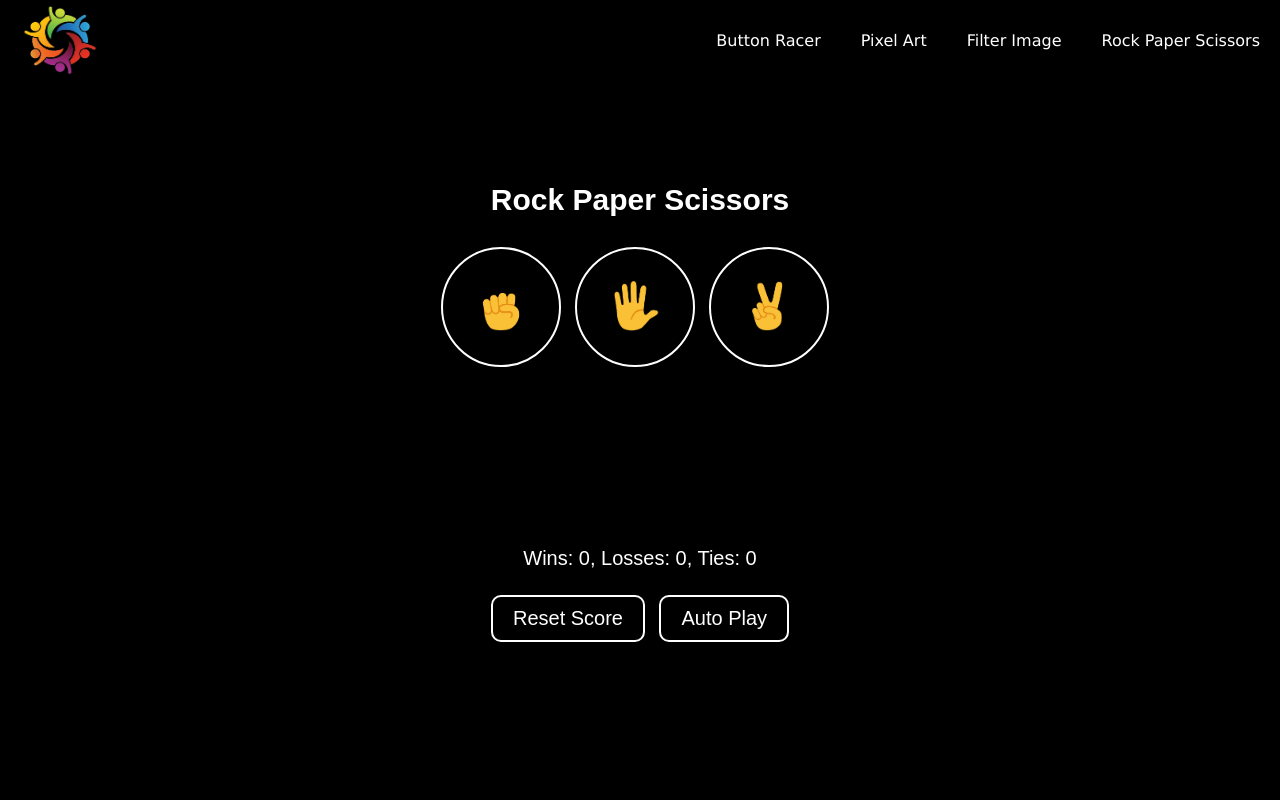
After one commit to GDSC-NMIMS-MPSTME-Mumbai/project-mirage, a Flask app: page /rock-paper-scissors in a window 1280 px wide. The commit adds this page. Run offline with Flask 3, Linux system fonts and the light colour scheme.

Commit message:
added rock-paper-scissors

```diff
--- a/main.py
+++ b/main.py
@@ -17,6 +17,10 @@ def hello_world():
 def pixel_art():
     return render_template('pixel-art.html')
 
+@app.route('/rock-paper-scissors')
+def rock_paper_scissors():
+    return render_template('rock-paper-scissors.html')
+
 # Define a route for the '/generate-random' URL
 @app.route('/generate-random')
 def generate():
@@ -30,6 +34,8 @@ def generate():
 def filter():
     return render_template('filter.html')
 
+
+
 # Run the Flask application if this script is executed directly
 if __name__ == '__main__':
     # Enabling debugging mode for easier development
--- /dev/null
+++ b/static/js/rock-paper-scissors.js
@@ -0,0 +1,147 @@
+let score = JSON.parse(localStorage.getItem("score")) || {
+    wins: 0,
+    losses: 0,
+    ties: 0,
+};
+
+updateScoreElement();
+
+let isAutoPlaying = false;
+let intervalId;
+
+function autoPlay() {
+    if (!isAutoPlaying) {
+        intervalId = setInterval(() => {
+            const playerMove = pickComputerMove();
+            playGame(playerMove);
+        }, 1000);
+        isAutoPlaying = true;
+
+        document.querySelector(".js-auto-play-button").innerHTML =
+            "Stop Playing";
+    } else {
+        clearInterval(intervalId);
+        isAutoPlaying = true;
+
+        document.querySelector(".js-auto-play-button").innerHTML =
+            "Auto Play";
+    }
+}
+
+document
+    .querySelector(".js-rock-button")
+    .addEventListener("click", () => {
+        playGame("Rock");
+    });
+
+document
+    .querySelector(".js-paper-button")
+    .addEventListener("click", () => {
+        playGame("Paper");
+    });
+
+document
+    .querySelector(".js-scissors-button")
+    .addEventListener("click", () => {
+        playGame("Scissors");
+    });
+
+document
+    .querySelector(".js-reset-button")
+    .addEventListener("click", () => {
+        score.wins = 0;
+        score.losses = 0;
+        score.ties = 0;
+        localStorage.removeItem("score");
+        updateScoreElement();
+    });
+
+document
+    .querySelector(".js-auto-play-button")
+    .addEventListener("click", () => {
+        autoPlay();
+    });
+
+document.body.addEventListener("keydown", (event) => {
+    if (event.key === "r") {
+        playGame("Rock");
+    } else if (event.key === "p") {
+        playGame("Paper");
+    } else if (event.key === "s") {
+        playGame("Scissors");
+    } else if (event.key === "a") {
+        autoPlay();
+    }
+});
+
+function playGame(playerMove) {
+    const computerMove = pickComputerMove();
+
+    let result = "";
+
+    if (playerMove === "Scissors") {
+        if (computerMove === "Rock") {
+            result = "You lose!";
+        } else if (computerMove === "Paper") {
+            result = "You win!";
+        } else if (computerMove === "Scissors") {
+            result = "Tie!";
+        }
+    } else if (playerMove === "Paper") {
+        if (computerMove === "Rock") {
+            result = "You win!";
+        } else if (computerMove === "Paper") {
+            result = "Tie!";
+        } else if (computerMove === "Scissors") {
+            result = "You lose!";
+        }
+    } else if (playerMove === "Rock") {
+        if (computerMove === "Rock") {
+            result = "Tie!";
+        } else if (computerMove === "Paper") {
+            result = "You lose!";
+        } else if (computerMove === "Scissors") {
+            result = "You win!";
+        }
+    }
+
+    if (result === "You win!") {
+        score.wins += 1;
+    } else if (result === "You lose!") {
+        score.losses += 1;
+    } else if (result === "Tie!") {
+        score.ties += 1;
+    }
+
+    localStorage.setItem("score", JSON.stringify(score));
+
+    updateScoreElement();
+
+    document.querySelector(".js-result").innerHTML = result;
+
+    document.querySelector(".js-moves").innerHTML = `You
+    <img src="/static/images/${playerMove}-emoji.png" class="move-icon" />
+    <img src="/static/images/${computerMove}-emoji.png" class="move-icon"> Computer`;
+}
+
+function updateScoreElement() {
+    document.querySelector(
+        ".js-score"
+    ).innerHTML = `Wins: ${score.wins}, Losses: ${score.losses}, Ties: ${score.ties}`;
+}
+
+function pickComputerMove() {
+    const randomNumber = Math.random();
+
+    let computerMove = "";
+
+    if (randomNumber >= 0 && randomNumber < 1 / 3) {
+        computerMove = "Rock";
+    } else if (randomNumber >= 1 / 3 && randomNumber < 2 / 3) {
+        computerMove = "Paper";
+    } else if (randomNumber >= 2 / 3 && randomNumber < 1) {
+        computerMove = "Scissors";
+    }
+
+    return computerMove;
+}
--- /dev/null
+++ b/static/styles/rock-paper-scissors.css
@@ -0,0 +1,116 @@
+body {
+  background-color: rgb(0, 0, 0);
+  color: white;
+  font-family: Arial;
+  margin: 0;
+  display: flex;
+  justify-content: center;
+  align-items: center;
+  height: 100vh;
+  flex-direction: column;
+}
+
+.title {
+  font-size: 30px;
+  font-weight: bold;
+}
+
+.move-icon {
+  height: 50px;
+}
+
+.move-button {
+  background-color: transparent;
+  border: 2px solid white;
+  width: 120px;
+  height: 120px;
+  border-radius: 60px;
+  margin-right: 10px;
+  cursor: pointer;
+  transition: all 0.15s ease;
+}
+
+.move-button:hover {
+  background-color: #F8F7F4;
+}
+
+.js-result {
+  font-size: 30px;
+  font-weight: bold;
+  margin-top: 50px;
+}
+
+.js-moves {
+  font-size: 20px;
+  margin-top: 20px;
+  font-weight: bold;
+}
+
+.js-score {
+  margin-top: 60px;
+  font-size: 20px;
+}
+
+.reset-score-button,
+.auto-play-button {
+  background-color: transparent;
+  color: white;
+  font-size: 20px;
+  padding: 10px 20px;
+  margin: 5px;
+  border: 2px solid white;
+  border-radius: 10px;
+  transition: all 0.15s ease;
+  cursor: pointer;
+}
+
+.reset-score-button:hover,
+.auto-play-button:hover {
+  background-color: rgb(170, 225, 242);
+  color: black;
+  border: 2px solid rgb(170, 225, 242);
+}
+
+nav {
+  display: flex;
+  align-items: center;
+  justify-content: space-between;
+  width: 100%;
+  background-color: black;
+  padding: 0 -20px;
+  position: fixed;
+  top: 0;
+}
+
+.logo {
+  margin-left: 20px;
+  display: inline-flex;
+  align-items: center;
+}
+
+.logo img {
+  height: 80px;
+  width: 80px;
+}
+
+nav ul {
+  list-style-type: none;
+  display: flex;
+  margin: 0;
+  padding: 0;
+}
+
+nav ul li {
+  margin: 0 20px;
+}
+
+nav ul li a {
+  text-decoration: none;
+  color: #fff;
+  transition: color 0.3s ease;
+  font-family: Verdana, Geneva, Tahoma, sans-serif;
+}
+
+nav ul li a:hover {
+  color: #3498db;
+}
--- a/templates/_navbar.html
+++ b/templates/_navbar.html
@@ -11,5 +11,6 @@
     <li><a href="/">Button Racer</a></li>
     <li><a href="/pixel-art">Pixel Art</a></li>
     <li><a href="/filter">Filter Image</a></li>
+    <li><a href="/rock-paper-scissors">Rock Paper Scissors</a></li>
   </ul>
 </nav>
--- a/templates/filter.html
+++ b/templates/filter.html
@@ -2,6 +2,7 @@
 <html lang="en">
   <head>
     <meta charset="UTF-8" />
+    <title>Filter Image</title>
     <link
       rel="stylesheet"
       href="{{ url_for('static', filename='styles/fstyles.css') }}"
--- a/templates/index.html
+++ b/templates/index.html
@@ -5,7 +5,7 @@
   <head>
     <meta charset="UTF-8" />
     <meta name="viewport" content="width=device-width, initial-scale=1.0" />
-    <title>Homepage</title>
+    <title>Home | Button Racer</title>
     <link
       rel="stylesheet"
       href="{{ url_for('static', filename='styles/index.css') }}"
@@ -25,7 +25,7 @@
         Button Racer
       </h3>
 
-      <h1>
+      <h1 id="score-container">
         Points:
         <span id="points">0</span>
         Level:
--- /dev/null
+++ b/templates/rock-paper-scissors.html
@@ -0,0 +1,45 @@
+<!DOCTYPE html>
+<html lang="en">
+  <head>
+    <meta charset="UTF-8" />
+    <meta name="viewport" content="width=device-width, initial-scale=1.0" />
+    <title>Rock Paper Scissors</title>
+    <link
+      rel="stylesheet"
+      href="{{ url_for('static', filename='styles/rock-paper-scissors.css') }}"
+    />
+    <script
+      defer
+      src="{{ url_for('static', filename='js/rock-paper-scissors.js') }}"
+    ></script>
+
+  </head>
+  <body>
+    {% include "_navbar.html" %}
+    <p class="title">Rock Paper Scissors</p>
+
+    <span class="btn-container">
+        <button class="move-button js-rock-button">
+        <img src="/static/images/rock-emoji.png" class="move-icon" />
+        </button>
+
+        <button class="move-button js-paper-button">
+        <img src="/static/images/paper-emoji.png" class="move-icon" />
+        </button>
+
+        <button class="move-button js-scissors-button">
+        <img src="/static/images/scissors-emoji.png" class="move-icon" />
+        </button>
+    </span>
+
+    <p class="js-result"></p>
+    <p class="js-moves"></p>
+    <p class="js-score"></p>
+
+    <span class="btn-container">
+        <button class="reset-score-button js-reset-button">Reset Score</button>
+        <button class="auto-play-button js-auto-play-button">Auto Play</button>
+    </span>
+
+  </body>
+</html>
```
Also changed, not shown: static/js/index.js (+14 -0 lines), static/images/paper-emoji.png (added), static/images/rock-emoji.png (added), static/images/scissors-emoji.png (added).
